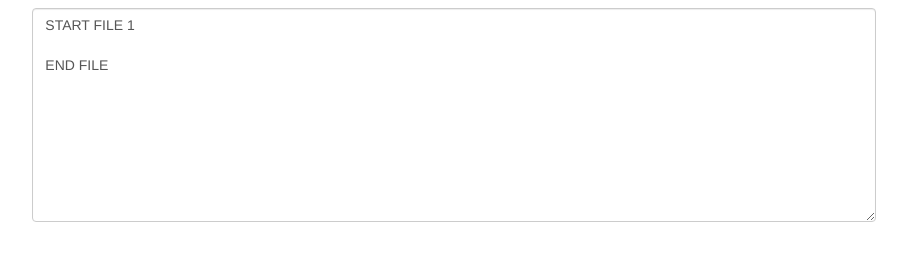
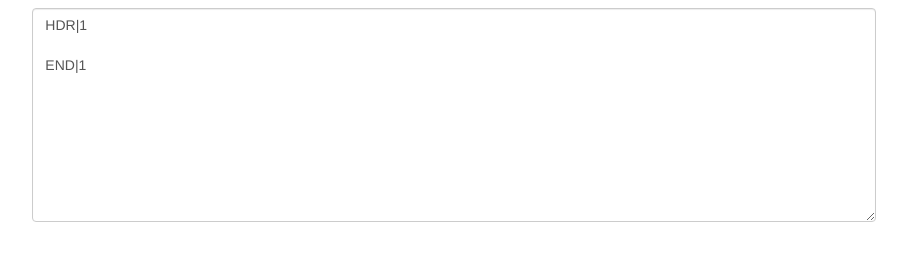
Before and after one commit to Wisejon/ActionFileGenerator, a plain HTML site: page index.html in a window 1280 px wide. Both pictures are taken after a click on the button "Action". Shown: the part 427-688 px from the top of the page, without its empty margins (186-1093 px from the left). Drawn offline with nearby package versions, Linux system fonts and the light colour scheme.

Commit message:
add documentation and small changes
Added documentation and added HDR and END for file output prefix and
suffix

```diff
--- a/index.html
+++ b/index.html
@@ -52,9 +52,9 @@
         var aLines = $('#Input').val().split('\n');
         //alert(aLines.length + " : " + aLines[0]);
         //output array to file
-        var outputString = "START FILE "+ aLines.length + "\n";
+        var outputString = "HDR|" + aLines.length + "\n";
         outputString += aLines.join('\n');
-        outputString += "\nEND FILE";
+        outputString += "\nEND|" + aLines.length;
         //output to area and replace , with |
         $('#Output').text(outputString.replace(/(,)/g,"|"));
       }
```
Also changed, not shown: readme.txt (added), 2 other files.
